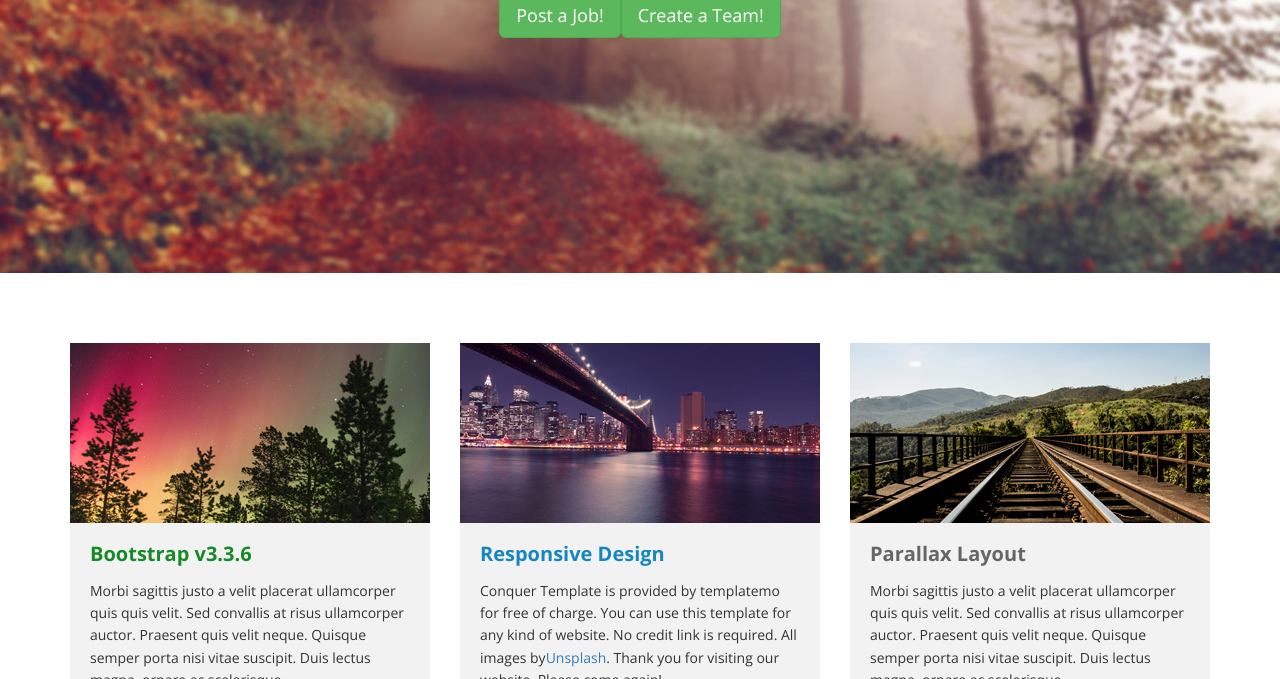
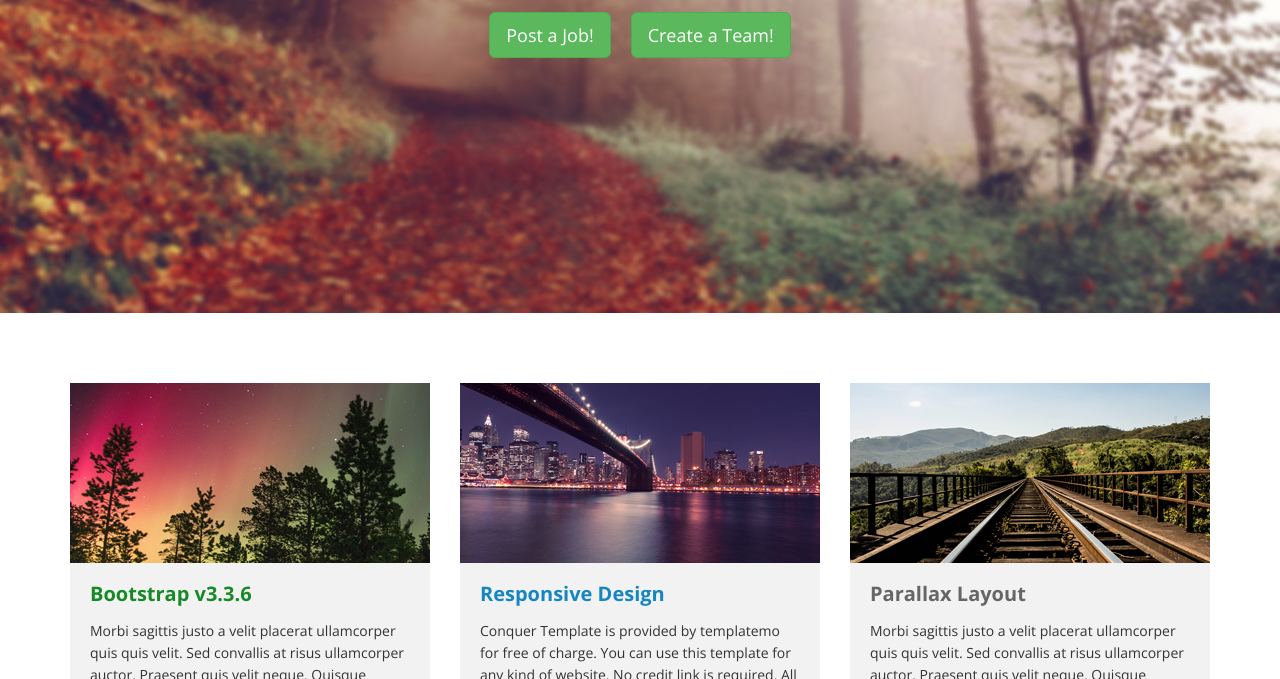
Before and after one commit to chingu-voyages/v9-solo-SabrinaMarkon, a React app: page / in a window 1280 px wide. Shown: the part 421-1100 px from the top of the page. Built offline with nearby package versions, Linux system fonts and the light colour scheme.

Commit message:
Header call to action buttons work.

```diff
--- a/public/css/styles.css
+++ b/public/css/styles.css
@@ -48,6 +48,10 @@ a:hover { text-decoration: none; }
 .nav__link:focus,
 .nav__link:hover {
   background: #49505F;
+}
+
+.margin-trbl {
+  margin: 20px 10px;
 }
 
 /* Start Main Menu */
--- a/src/components/Header.js
+++ b/src/components/Header.js
@@ -1,4 +1,5 @@
 import React from 'react';
+import { NavLink } from 'react-router-dom';
 
 export default function Header() {
   return (
@@ -11,8 +12,8 @@ export default function Header() {
 								<h1>Hire-A-Team</h1>
 								<h4>...Build Your Dream!</h4>
 								<div className="center-block text-center">
-									<button type="submit" className="btn btn-success btn-lg">Post a Job!</button>
-									<button type="submit" className="btn btn-success btn-lg">Create a Team!</button>
+									<NavLink className="btn btn-success btn-lg margin-trbl" to="/signup">Post a Job!</NavLink>
+									<NavLink className="btn btn-success btn-lg margin-trbl" to="/postjob">Create a Team!</NavLink>
         				</div>
 							</div>
 						</div>
```
